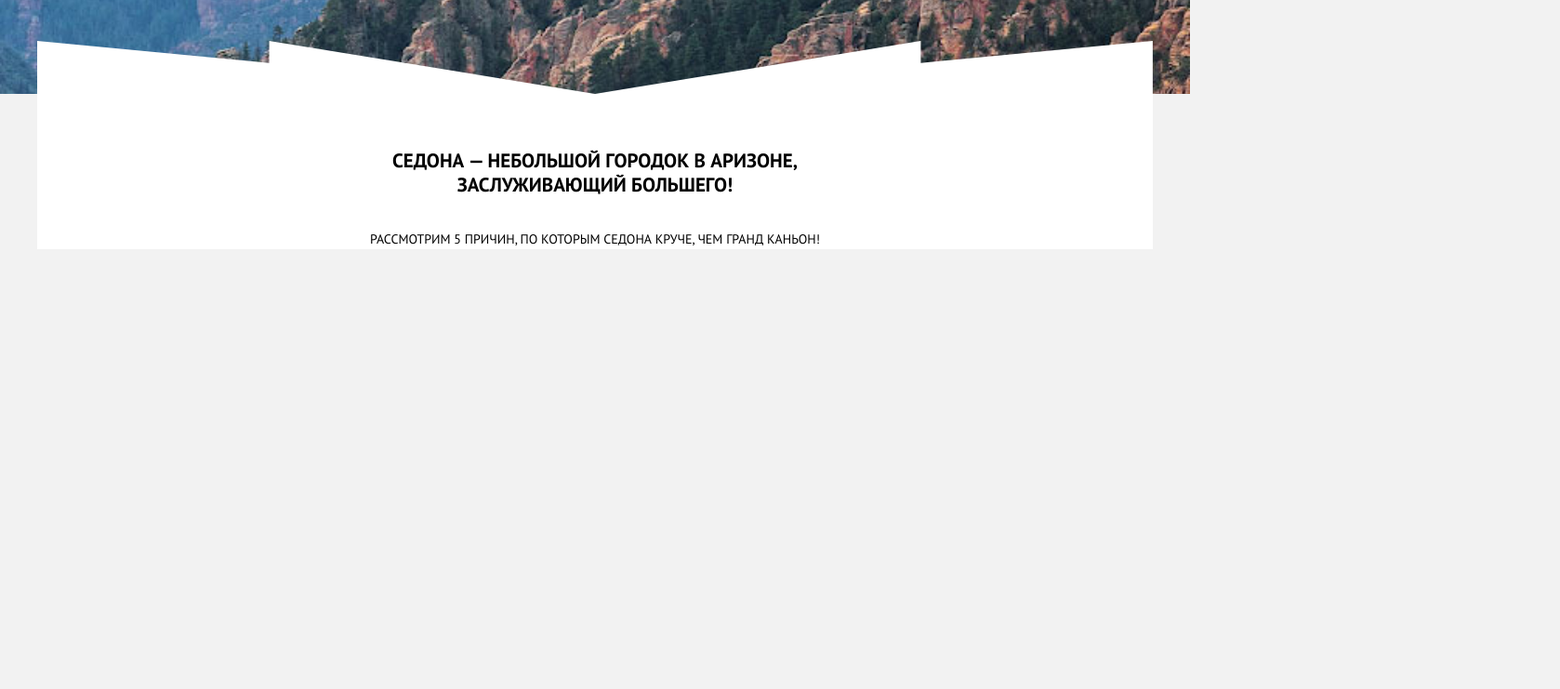
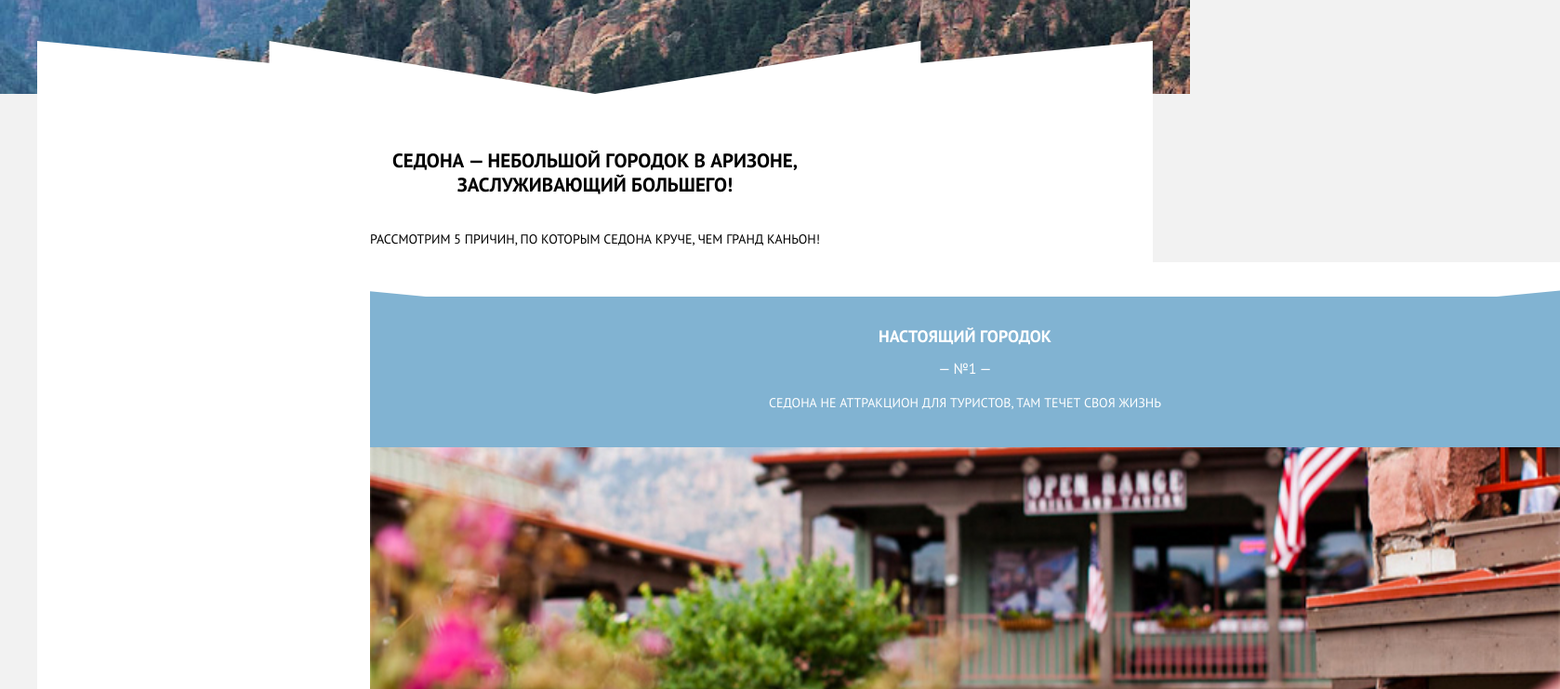
Before and after one commit to loitez/sedona, a plain HTML site: page index.html in a window 1280 px wide. Shown: the part 473-1214 px from the top of the page at 93% size, 1678 px wide, since content can reach past the window. Before the commit the page ends 800 px from the top, so only its background shows below. Drawn offline with Linux system fonts and the light colour scheme.

Commit message:
feat: reason 1, html & css

```diff
--- a/index.html
+++ b/index.html
@@ -42,20 +42,24 @@
     </div>
 </header>
 <main class="main">
-    <div class="container">
         <div class="main__inner">
             <p class="main__greetings">Welcome</p>
             <p class="main__subgreetings">to the gorgeouse</p>
             <h1 class="main__title">Sedona</h1>
             <p class="main__slogan">"Because the Grand Canyon sucks!"</p>
         </div>
-    </div>
 </main>
 <section class="reasons">
     <div class="container">
         <div class="reasons__inner">
             <h5 class="reasons__title">СЕДОНА — небольшой городок в АРИЗОНЕ, зАСЛУЖИвающий большего!</h5>
             <p class="reasons__subtitle">Рассмотрим 5 причин, по которым Седона круче, чем гранд каньон!</p>
+            <div class="reason-1">
+                <h5 class="reason-1__title">НАСТОЯЩИЙ ГОРОДОК</h5>
+                <span class="reason-1__number">— №1 —</span>
+                <p class="reason-1__desc">СЕДОНА НЕ АТТРАКЦИОН ДЛЯ ТУРИСТОВ, ТАМ ТЕЧЕТ СВОЯ ЖИЗНЬ</p>
+                <img src="../images/reason-1.jpg" alt="" class="reason-1__img">
+            </div>
         </div>
     </div>
 </section>
--- a/scss/style.scss
+++ b/scss/style.scss
@@ -17,6 +17,7 @@
 
 html {
   box-sizing: border-box;
+  font-family: 'PT Sans', sans-serif;
 }
 *, *::after, *::before {
   box-sizing: inherit;
@@ -71,6 +72,7 @@ body {
   position: fixed;
   left: 0;
   top: -400px;
+  z-index: 4;
   margin: 0;
   padding: 0;
   list-style: none;
@@ -155,6 +157,7 @@ body {
   position: absolute;
   right: 20px;
   top: 17px;
+  z-index: 5;
   background-color: transparent;
   border: none;
   &::after {
@@ -245,7 +248,7 @@ body {
   }
 }
 .reasons__inner {
-  max-width: 270px;
+  /*max-width: 270px;*/
   margin: 0 auto;
   padding-top: 32px;
 }
@@ -280,10 +283,53 @@ body {
   }
 }
 .reasons__subtitle {
-  font-family: 'PT Sans', sans-serif;
   font-style: normal;
   font-weight: 400;
   font-size: 14px;
   line-height: 150%;
   text-transform: uppercase;
 }
+.reason-1 {
+  position: relative;
+  display: flex;
+  flex-direction: column;
+  justify-content: center;
+  align-content: center;
+  background-color: $accent-color;
+  width: 100vw;
+  color: #fff;
+  &::before {
+    content: '';
+    width: 100%;
+    height: 37px;
+    position: absolute;
+    top: 0;
+    left: 0;
+    background: center center no-repeat url('../images/background-reasons-1.svg');
+    background-size: cover;
+  }
+  &__title {
+    margin-top: 67px;
+    margin-bottom: 11px;
+    font-weight: 700;
+    font-size: 18px;
+    line-height: 26px;
+    text-transform: uppercase;
+  }
+  &__number {
+    margin-top: 0;
+    margin-bottom: 17px;
+  }
+  &__desc {
+    margin-top: 0;
+    margin-bottom: 37px;
+    font-weight: 400;
+    font-size: 14px;
+    line-height: 21px;
+  }
+  &__img {
+    height: 260px;
+    width: 100%;
+    object-fit: cover;
+  }
+}
```
Also changed, not shown: css/style.css, images/background-reasons-1.jpg (added), images/background-reasons-1.svg (added), images/reason-1.jpg (added), 1 other file.
